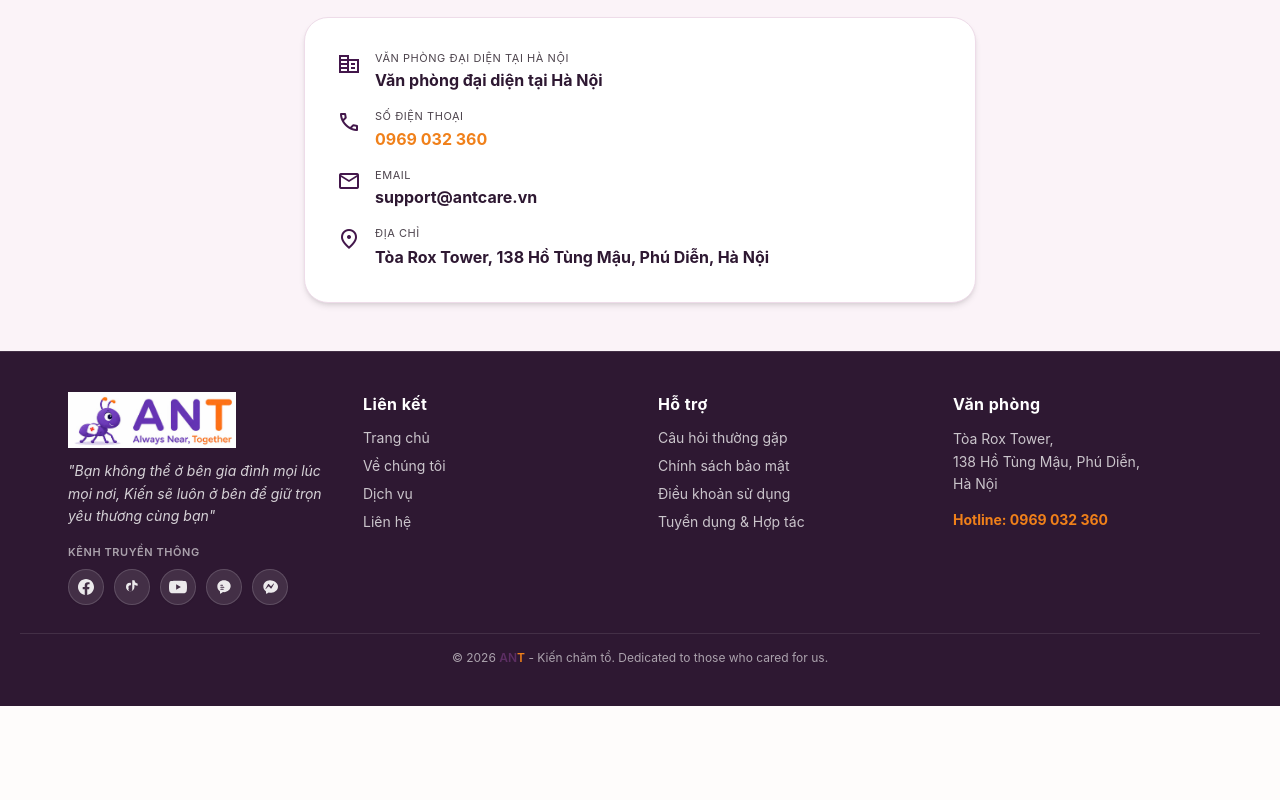
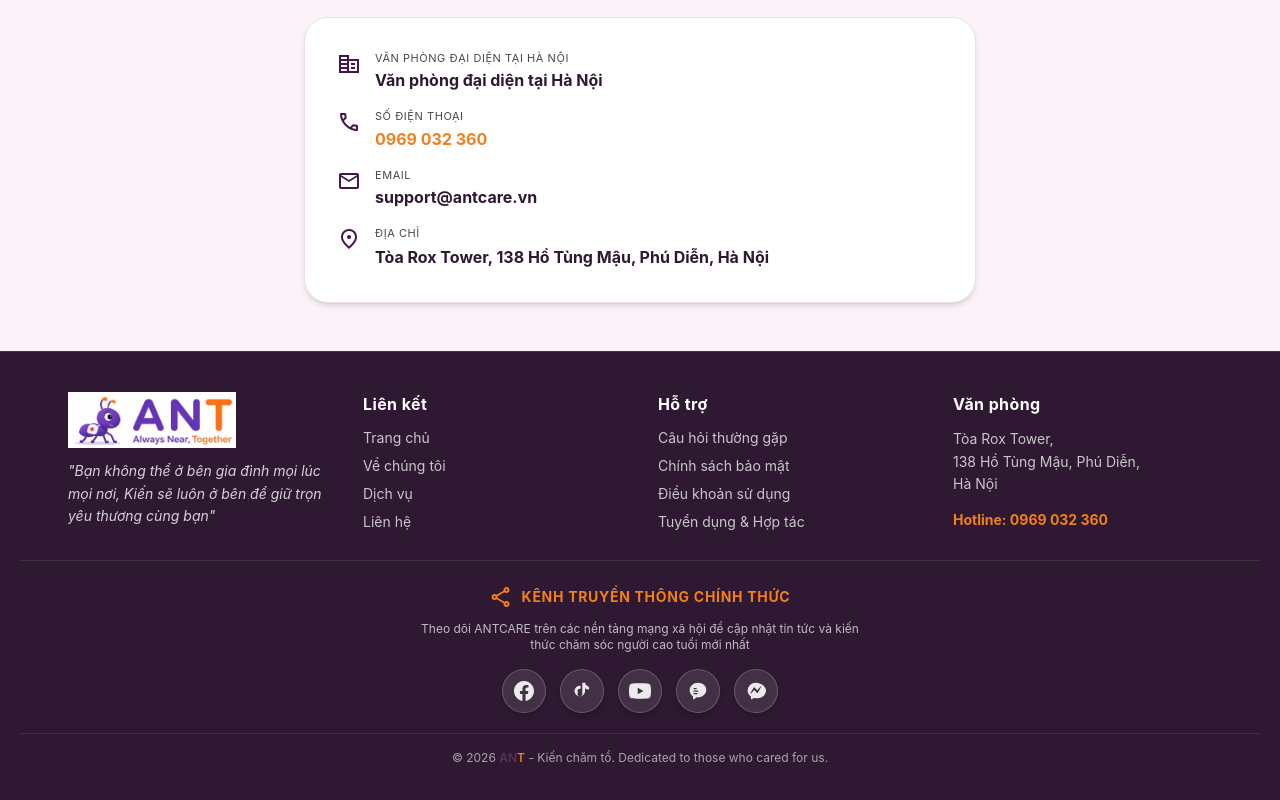
Before and after one commit to vpb-devfuture/antcare-landingpage, a React (Vite) app: page / in a window 1280 px wide. Shown: the part 7967-8767 px from the top of the page. Before the commit the page ends 8673 px from the top, so only its background shows below. Built offline with nearby package versions, Linux system fonts and the light colour scheme.

Commit message:
Center social media section in Footer with prominent styling

```diff
--- a/src/components/Footer.jsx
+++ b/src/components/Footer.jsx
@@ -19,77 +19,6 @@ const Footer = () => {
           <p className="text-xs sm:text-sm text-white/80 leading-relaxed font-normal italic">
             "{isEn ? 'You can\'t always be with your family, ANT will always be there to preserve love for you' : 'Bạn không thể ở bên gia đình mọi lúc mọi nơi, Kiến sẽ luôn ở bên để giữ trọn yêu thương cùng bạn'}"
           </p>
-          <div className="pt-1">
-            <span className="text-[11px] uppercase tracking-wider text-white/60 font-semibold block mb-2">
-              {isEn ? 'Social Channels' : 'Kênh truyền thông'}
-            </span>
-            <div className="flex items-center gap-2.5 flex-wrap">
-              {/* Facebook Fanpage */}
-              <a
-                className="w-9 h-9 rounded-full bg-white/10 border border-white/15 flex items-center justify-center text-white/90 hover:bg-[#1877F2] hover:border-[#1877F2] hover:scale-110 transition-all duration-300 shadow-xs"
-                href={siteInfo.facebookPage}
-                target="_blank"
-                rel="noreferrer"
-                title="Fanpage Facebook ANTCARE"
-              >
-                <svg className="w-4 h-4 fill-current" viewBox="0 0 24 24">
-                  <path d="M24 12.073c0-6.627-5.373-12-12-12s-12 5.373-12 12c0 5.99 4.388 10.954 10.125 11.854v-8.385H7.078v-3.47h3.047V9.43c0-3.007 1.792-4.669 4.533-4.669 1.312 0 2.686.235 2.686.235v2.953H15.83c-1.491 0-1.956.925-1.956 1.874v2.25h3.328l-.532 3.47h-2.796v8.385C19.612 23.027 24 18.062 24 12.073z"/>
-                </svg>
-              </a>
-
-              {/* TikTok */}
-              <a
-                className="w-9 h-9 rounded-full bg-white/10 border border-white/15 flex items-center justify-center text-white/90 hover:bg-black hover:border-white/40 hover:scale-110 transition-all duration-300 shadow-xs"
-                href={siteInfo.tiktok}
-                target="_blank"
-                rel="noreferrer"
-                title="Kênh TikTok ANTCARE"
-              >
-                <svg className="w-4 h-4 fill-current" viewBox="0 0 24 24">
-                  <path d="M19.59 6.69a4.83 4.83 0 0 1-3.77-4.25V2h-3.45v13.67a2.89 2.89 0 1 1-5.2-1.74 2.89 2.89 0 0 1 2.31-4.64 2.93 2.93 0 0 1 .88.13V5.86a6.84 6.84 0 0 0-1-.05A6.33 6.33 0 0 0 3 12a6.34 6.34 0 0 0 6.34 6.34 6.34 6.34 0 0 0 6.33-6.34V8.69a8.18 8.18 0 0 0 4.78 1.54V6.78a4.85 4.85 0 0 1-1.27-.09z"/>
-                </svg>
-              </a>
-
-              {/* YouTube */}
-              <a
-                className="w-9 h-9 rounded-full bg-white/10 border border-white/15 flex items-center justify-center text-white/90 hover:bg-[#FF0000] hover:border-[#FF0000] hover:scale-110 transition-all duration-300 shadow-xs"
-                href={siteInfo.youtube}
-                target="_blank"
-                rel="noreferrer"
-                title="Kênh YouTube ANTCARE"
-              >
-                <svg className="w-4.5 h-4.5 fill-current" viewBox="0 0 24 24">
-                  <path d="M23.498 6.186a3.016 3.016 0 0 0-2.122-2.136C19.505 3.545 12 3.545 12 3.545s-7.505 0-9.377.505A3.017 3.017 0 0 0 .502 6.186C0 8.07 0 12 0 12s0 3.93.502 5.814a3.016 3.016 0 0 0 2.122 2.136c1.871.505 9.376.505 9.376.505s7.505 0 9.377-.505a3.015 3.015 0 0 0 2.122-2.136C24 15.93 24 12 24 12s0-3.93-.502-5.814zM9.545 15.568V8.432L15.818 12l-6.273 3.568z"/>
-                </svg>
-              </a>
-
-              {/* Zalo */}
-              <a
-                className="w-9 h-9 rounded-full bg-white/10 border border-white/15 flex items-center justify-center text-white/90 hover:bg-[#0068FF] hover:border-[#0068FF] hover:scale-110 transition-all duration-300 shadow-xs"
-                href={siteInfo.zalo}
-                target="_blank"
-                rel="noreferrer"
-                title="Tư vấn qua Zalo"
-              >
-                <svg className="w-4 h-4 fill-current" viewBox="0 0 24 24">
-                  <path d="M12 2C6.477 2 2 6.075 2 11.1c0 2.875 1.45 5.438 3.738 7.15A.75.75 0 0 1 6 18.84v2.41a.75.75 0 0 0 1.2.6l2.75-2.06a.75.75 0 0 1 .45-.15c.53.05 1.06.08 1.6.08 5.523 0 10-4.075 10-9.1S17.523 2 12 2zm-4.75 6.5h2.5a.75.75 0 0 1 0 1.5h-2.5a.75.75 0 0 1 0-1.5zm0 3h4.5a.75.75 0 0 1 0 1.5h-4.5a.75.75 0 0 1 0-1.5zm0 3h3.5a.75.75 0 0 1 0 1.5h-3.5a.75.75 0 0 1 0-1.5z"/>
-                </svg>
-              </a>
-
-              {/* Messenger */}
-              <a
-                className="w-9 h-9 rounded-full bg-white/10 border border-white/15 flex items-center justify-center text-white/90 hover:bg-[#0084FF] hover:border-[#0084FF] hover:scale-110 transition-all duration-300 shadow-xs"
-                href={siteInfo.facebook}
-                target="_blank"
-                rel="noreferrer"
-                title="Chat qua Messenger"
-              >
-                <svg className="w-4 h-4 fill-current" viewBox="0 0 24 24">
-                  <path d="M12 2C6.477 2 2 6.145 2 11.258c0 2.91 1.442 5.508 3.705 7.214.195.147.315.378.315.62v2.302c0 .484.526.786.945.544l2.584-1.492c.162-.093.351-.129.535-.1 1.25.203 2.535.312 3.916.312 5.523 0 10-4.145 10-9.258S17.523 2 12 2zm1.093 12.146l-2.613-2.787a.75.75 0 0 0-1.077 0l-3.52 3.753c-.352.376-.891-.07-.63-.526l3.96-6.91a.75.75 0 0 1 1.077 0l2.613 2.787a.75.75 0 0 0 1.077 0l3.52-3.753c.352-.376.891.07.63.526l-3.96 6.91a.75.75 0 0 1-1.077 0z"/>
-                </svg>
-              </a>
-            </div>
-          </div>
         </div>
 
         <div className="space-y-3">
@@ -135,6 +64,88 @@ const Footer = () => {
         </div>
       </div>
 
+      {/* Prominent Centered Social Media Section */}
+      <div className="max-w-[1240px] mx-auto px-4 sm:px-6 md:px-10 lg:px-12 my-5 pt-6 border-t border-white/10">
+        <div className="flex flex-col items-center justify-center text-center space-y-3">
+          <span className="text-xs sm:text-sm font-bold uppercase tracking-wider text-earth-orange-bright flex items-center gap-2">
+            <span className="material-symbols-outlined text-lg">share</span>
+            {isEn ? 'Official Social Channels' : 'Kênh Truyền Thông Chính Thức'}
+          </span>
+          <p className="text-xs text-white/70 max-w-md">
+            {isEn
+              ? 'Follow ANTCARE on social platforms to update latest senior healthcare news and tips'
+              : 'Theo dõi ANTCARE trên các nền tảng mạng xã hội để cập nhật tin tức và kiến thức chăm sóc người cao tuổi mới nhất'
+            }
+          </p>
+          <div className="flex items-center justify-center gap-3.5 pt-1 flex-wrap">
+            {/* Facebook Fanpage */}
+            <a
+              className="w-10 h-10 sm:w-11 sm:h-11 rounded-full bg-white/10 border border-white/20 flex items-center justify-center text-white/90 hover:bg-[#1877F2] hover:border-[#1877F2] hover:scale-110 transition-all duration-300 shadow-md group"
+              href={siteInfo.facebookPage}
+              target="_blank"
+              rel="noreferrer"
+              title="Fanpage Facebook ANTCARE"
+            >
+              <svg className="w-5 h-5 fill-current" viewBox="0 0 24 24">
+                <path d="M24 12.073c0-6.627-5.373-12-12-12s-12 5.373-12 12c0 5.99 4.388 10.954 10.125 11.854v-8.385H7.078v-3.47h3.047V9.43c0-3.007 1.792-4.669 4.533-4.669 1.312 0 2.686.235 2.686.235v2.953H15.83c-1.491 0-1.956.925-1.956 1.874v2.25h3.328l-.532 3.47h-2.796v8.385C19.612 23.027 24 18.062 24 12.073z"/>
+              </svg>
+            </a>
+
+            {/* TikTok */}
+            <a
+              className="w-10 h-10 sm:w-11 sm:h-11 rounded-full bg-white/10 border border-white/20 flex items-center justify-center text-white/90 hover:bg-black hover:border-white/50 hover:scale-110 transition-all duration-300 shadow-md group"
+              href={siteInfo.tiktok}
+              target="_blank"
+              rel="noreferrer"
+              title="Kênh TikTok ANTCARE"
+            >
+              <svg className="w-5 h-5 fill-current" viewBox="0 0 24 24">
+                <path d="M19.59 6.69a4.83 4.83 0 0 1-3.77-4.25V2h-3.45v13.67a2.89 2.89 0 1 1-5.2-1.74 2.89 2.89 0 0 1 2.31-4.64 2.93 2.93 0 0 1 .88.13V5.86a6.84 6.84 0 0 0-1-.05A6.33 6.33 0 0 0 3 12a6.34 6.34 0 0 0 6.34 6.34 6.34 6.34 0 0 0 6.33-6.34V8.69a8.18 8.18 0 0 0 4.78 1.54V6.78a4.85 4.85 0 0 1-1.27-.09z"/>
+              </svg>
+            </a>
+
+            {/* YouTube */}
+            <a
+              className="w-10 h-10 sm:w-11 sm:h-11 rounded-full bg-white/10 border border-white/20 flex items-center justify-center text-white/90 hover:bg-[#FF0000] hover:border-[#FF0000] hover:scale-110 transition-all duration-300 shadow-md group"
+              href={siteInfo.youtube}
+              target="_blank"
+              rel="noreferrer"
+              title="Kênh YouTube ANTCARE"
+            >
+              <svg className="w-5.5 h-5.5 fill-current" viewBox="0 0 24 24">
+                <path d="M23.498 6.186a3.016 3.016 0 0 0-2.122-2.136C19.505 3.545 12 3.545 12 3.545s-7.505 0-9.377.505A3.017 3.017 0 0 0 .502 6.186C0 8.07 0 12 0 12s0 3.93.502 5.814a3.016 3.016 0 0 0 2.122 2.136c1.871.505 9.376.505 9.376.505s7.505 0 9.377-.505a3.015 3.015 0 0 0 2.122-2.136C24 15.93 24 12 24 12s0-3.93-.502-5.814zM9.545 15.568V8.432L15.818 12l-6.273 3.568z"/>
+              </svg>
+            </a>
+
+            {/* Zalo */}
+            <a
+              className="w-10 h-10 sm:w-11 sm:h-11 rounded-full bg-white/10 border border-white/20 flex items-center justify-center text-white/90 hover:bg-[#0068FF] hover:border-[#0068FF] hover:scale-110 transition-all duration-300 shadow-md group"
+              href={siteInfo.zalo}
+              target="_blank"
+              rel="noreferrer"
+              title="Tư vấn qua Zalo"
+            >
+              <svg className="w-5 h-5 fill-current" viewBox="0 0 24 24">
+                <path d="M12 2C6.477 2 2 6.075 2 11.1c0 2.875 1.45 5.438 3.738 7.15A.75.75 0 0 1 6 18.84v2.41a.75.75 0 0 0 1.2.6l2.75-2.06a.75.75 0 0 1 .45-.15c.53.05 1.06.08 1.6.08 5.523 0 10-4.075 10-9.1S17.523 2 12 2zm-4.75 6.5h2.5a.75.75 0 0 1 0 1.5h-2.5a.75.75 0 0 1 0-1.5zm0 3h4.5a.75.75 0 0 1 0 1.5h-4.5a.75.75 0 0 1 0-1.5zm0 3h3.5a.75.75 0 0 1 0 1.5h-3.5a.75.75 0 0 1 0-1.5z"/>
+              </svg>
+            </a>
+
+            {/* Messenger */}
+            <a
+              className="w-10 h-10 sm:w-11 sm:h-11 rounded-full bg-white/10 border border-white/20 flex items-center justify-center text-white/90 hover:bg-[#0084FF] hover:border-[#0084FF] hover:scale-110 transition-all duration-300 shadow-md group"
+              href={siteInfo.facebook}
+              target="_blank"
+              rel="noreferrer"
+              title="Chat qua Messenger"
+            >
+              <svg className="w-5 h-5 fill-current" viewBox="0 0 24 24">
+                <path d="M12 2C6.477 2 2 6.145 2 11.258c0 2.91 1.442 5.508 3.705 7.214.195.147.315.378.315.62v2.302c0 .484.526.786.945.544l2.584-1.492c.162-.093.351-.129.535-.1 1.25.203 2.535.312 3.916.312 5.523 0 10-4.145 10-9.258S17.523 2 12 2zm1.093 12.146l-2.613-2.787a.75.75 0 0 0-1.077 0l-3.52 3.753c-.352.376-.891-.07-.63-.526l3.96-6.91a.75.75 0 0 1 1.077 0l2.613 2.787a.75.75 0 0 0 1.077 0l3.52-3.753c.352-.376.891.07.63.526l-3.96 6.91a.75.75 0 0 1-1.077 0z"/>
+              </svg>
+            </a>
+          </div>
+        </div>
+      </div>
+
       <div className="max-w-[1240px] mx-auto px-4 sm:px-6 md:px-8 pt-4 border-t border-white/10 text-center text-white/60 text-xs">
         © 2026 <span className="text-primary-container font-semibold">AN</span><span className="text-earth-orange-bright font-semibold">T</span> - {isEn ? 'Care for family.' : 'Kiến chăm tổ.'} Dedicated to those who cared for us.
       </div>
```
